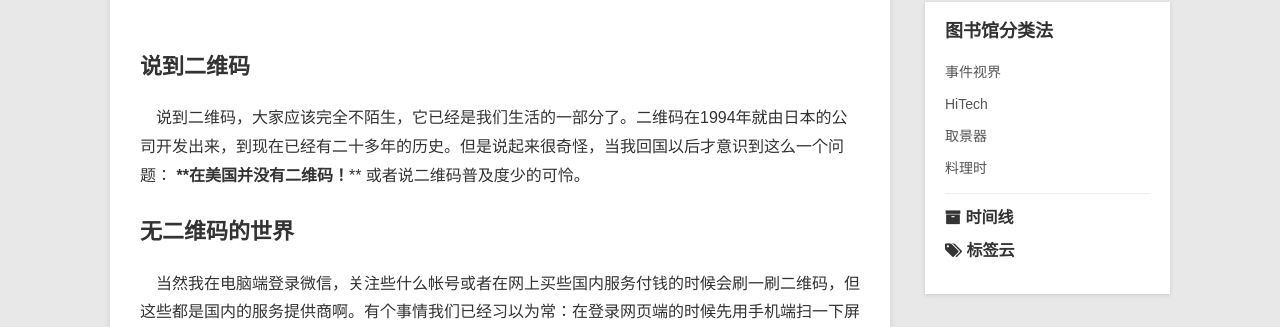
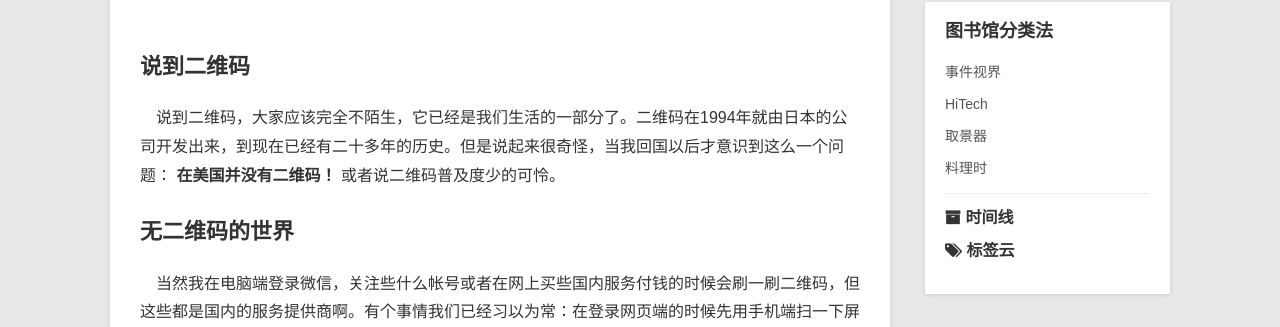
Before and after one commit to LanternD/lanternd.github.io, a Jekyll site: the page built from blog/_posts/2018-01-02-no-qrcode-land.md, in a window 1280 px wide. Shown: the part 263-590 px from the top of the page. Built offline with Jekyll 4.4.1, drawn with Linux system fonts in a browser that asks for light colours; comment, search, counter and statistics services are not loaded.

```diff
--- a/blog/_posts/2018-01-02-no-qrcode-land.md
+++ b/blog/_posts/2018-01-02-no-qrcode-land.md
@@ -12,7 +12,7 @@ date: 2018-01-02 12:34:56
 
 ## 说到二维码
 
-　说到二维码，大家应该完全不陌生，它已经是我们生活的一部分了。二维码在1994年就由日本的公司开发出来，到现在已经有二十多年的历史。但是说起来很奇怪，当我回国以后才意识到这么一个问题： ****在美国并没有二维码！**** 或者说二维码普及度少的可怜。
+　说到二维码，大家应该完全不陌生，它已经是我们生活的一部分了。二维码在1994年就由日本的公司开发出来，到现在已经有二十多年的历史。但是说起来很奇怪，当我回国以后才意识到这么一个问题： **在美国并没有二维码！** 或者说二维码普及度少的可怜。
 
 ## 无二维码的世界
 
```
